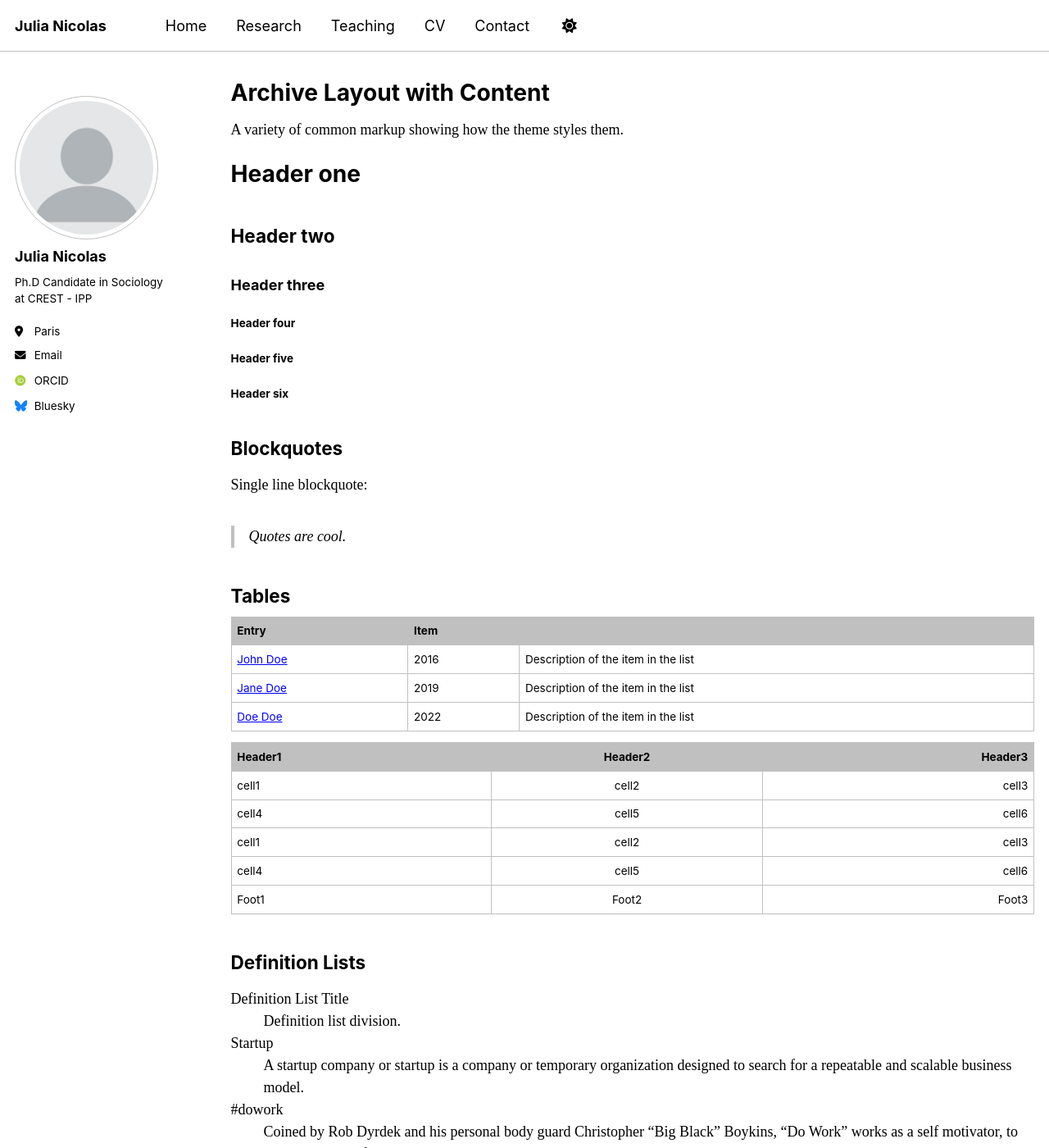
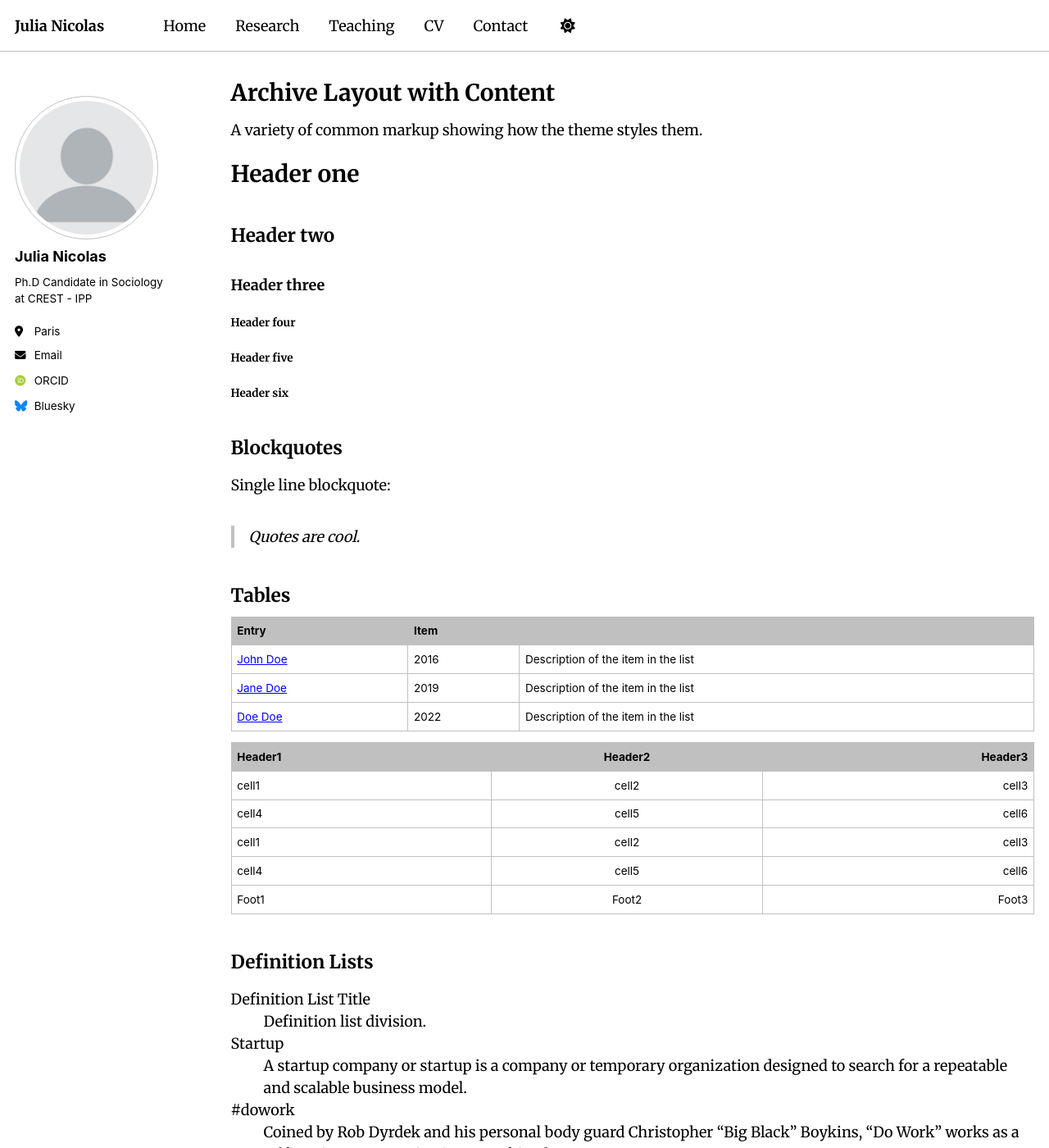
Before and after one commit to Julia-Nicolas/julia-nicolas.github.io, a Jekyll site: the page built from _pages/archive-layout-with-content.md, in a window 1280 px wide and 1400 px high. Shown: the whole window at 82% size. Built offline with Jekyll 4.4.1, drawn with Linux system fonts in a browser that asks for light colours; some web fonts are replaced; a script bundle is joined from its source files by our own code; library files that are not in the unit come from our copies.

Commit message:
Update main.scss

```diff
--- a/assets/css/main.scss
+++ b/assets/css/main.scss
@@ -52,5 +52,11 @@
 /* Custom typography */
 
 body {
-  font-family: "Lora", serif;
+  font-family: "Merriweather", serif;
 }
+
+h1, h2, h3, h4, h5, h6,
+.masthead__menu-item,
+.site-title {
+  font-family: "Merriweather", serif;
+}
```
